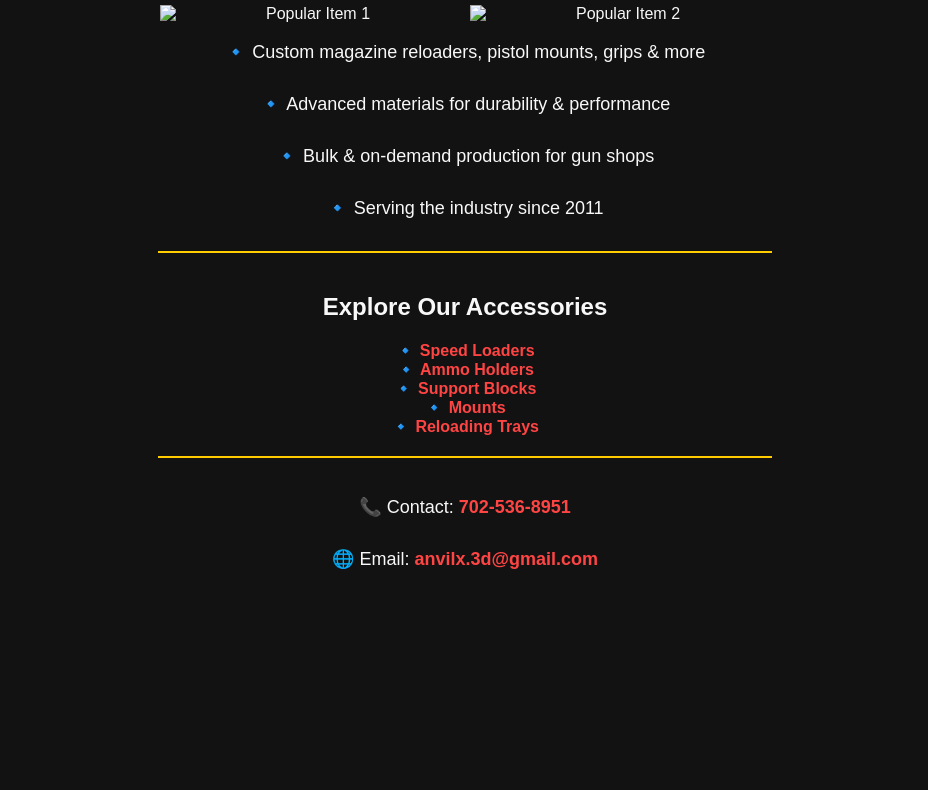
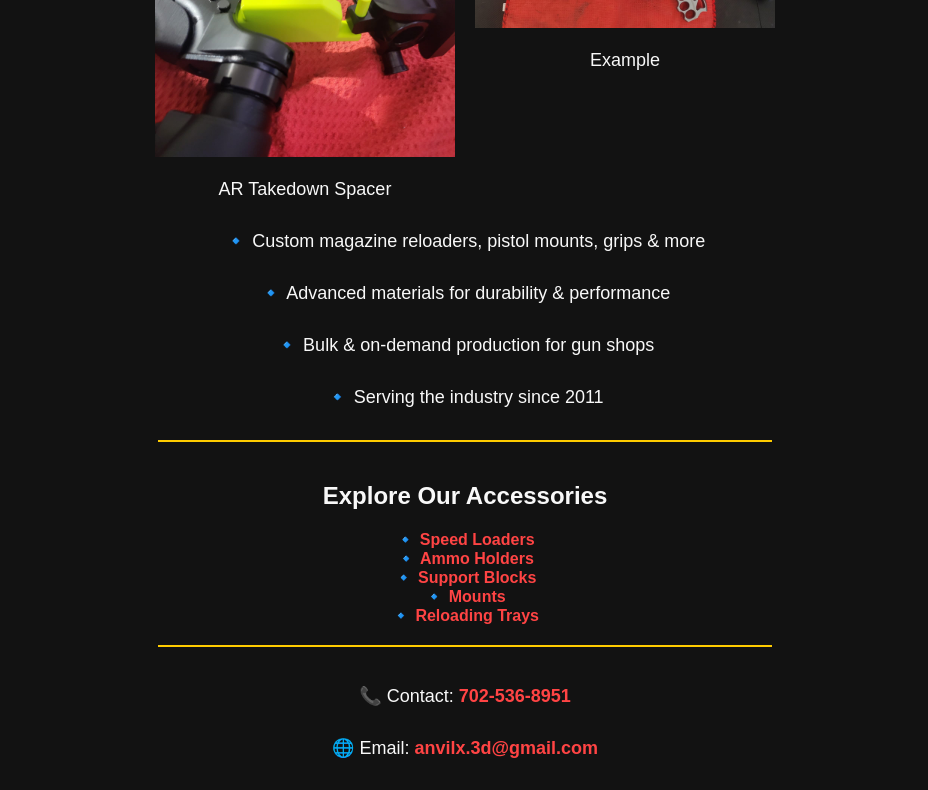
Before and after one commit to Vulcanson/AnvilX3D-Info, a plain HTML site: page index.html in a window 1280 px wide. Shown: the part 174-964 px from the top of the page, without its empty margins (175-1103 px from the left). Before the commit the page ends 856 px from the top, so only its background shows below. Drawn offline with Linux system fonts and the light colour scheme.

Commit message:
Update index.html

```diff
--- a/index.html
+++ b/index.html
@@ -11,9 +11,15 @@
     <h1>AnvilX3D - Precision 3D Printing for Firearm Accessories</h1>
 
     <!-- Popular Items Section -->
-    <div style="display: flex; justify-content: center; gap: 10px;">
-        <img src="example2.jpg" alt="Popular Item 1" width="300">
-        <img src="example3.jpg" alt="Popular Item 2" width="300">
+    <div style="display: flex; justify-content: center; gap: 20px;">
+        <div>
+            <img src="AnvilX3D-info/images/example2.jpg" alt="AR Takedown Spacer" width="300">
+            <p>AR Takedown Spacer</p>
+        </div>
+        <div>
+            <img src="AnvilX3D-info/images/example3.jpg" alt="Example Item" width="300">
+            <p>Example</p>
+        </div>
     </div>
 
     <p>🔹 Custom magazine reloaders, pistol mounts, grips & more</p>
```
